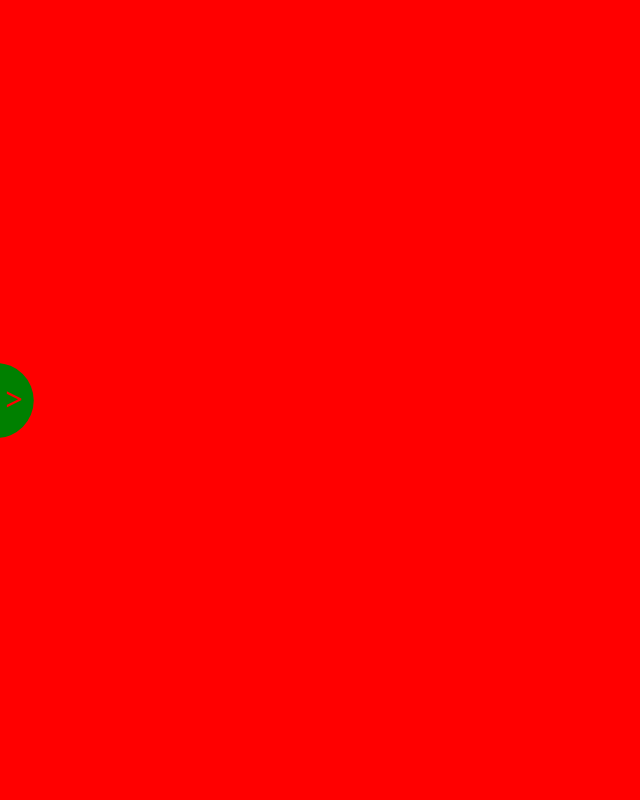
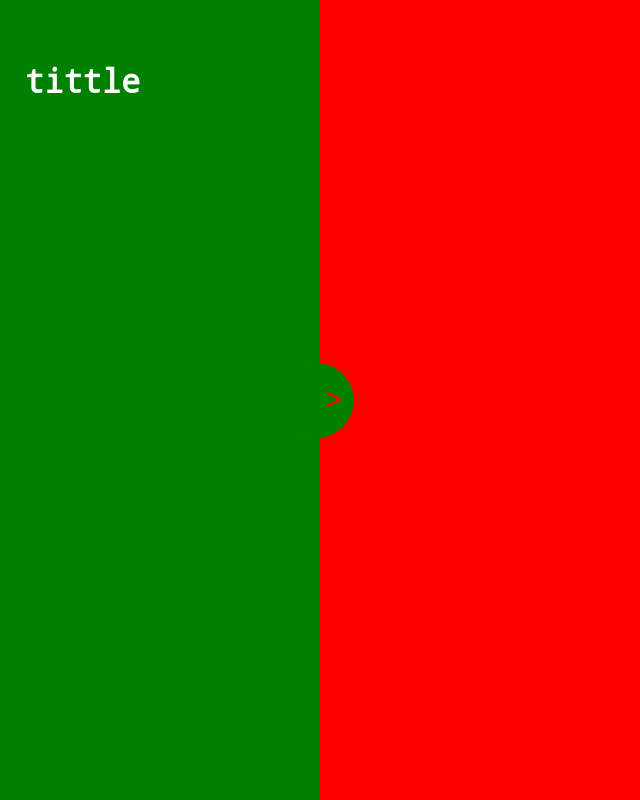
Before and after one commit to Skiddie93/Portfolio, a React (Create React App) app: page / in a window 1280 px wide. Shown: the whole page, without its empty margins (0-640 px from the left). Built offline with nearby package versions, Linux system fonts and the light colour scheme.

Commit message:
pannel slide

```diff
--- a/src/panel.jsx
+++ b/src/panel.jsx
@@ -3,12 +3,14 @@ import './styles.css'
 
 
 function Panel(){
-  const [panelPos, setPanel] = useState(true)
+const [statePanel, setPanel ] = useState(true)
   const panelToggle = () => {
-    setPanel(!panelPos);  };
+   setPanel(!statePanel)
+    }
+
   return(
-      <div id="hideShow" className="mainPanel">
-      <span onclick={panelToggle} className="movePanel">
+      <div id="hideShow" className={statePanel== true ? "mainPanel":"mainPanel-active"}>
+      <span onClick={panelToggle} className="movePanel">
       <p> >
       </p>
       </span>
@@ -17,7 +19,7 @@ function Panel(){
       </div>
       </div>
   )
-}
+ }
 
 
 export default Panel;
--- a/src/styles.css
+++ b/src/styles.css
@@ -19,10 +19,22 @@ body {
   display: flex;
   flex-direction: column;
   justify-content: center;
+  transition: transform ease 0.5s;
+  transform: translateX(0%);
+}
+
+.mainPanel-active {
+  position: relative;
+  width: 25vw;
+  height: 100vh;
+  background: green;
+  color: white;
+  padding: 25px;
+  display: flex;
+  flex-direction: column;
+  justify-content: center;
+  transition: transform ease 0.5s;
   transform: translateX(-100%);
-}
-.mainPanel:active {
-  transform: translateX(0);
 }
 
 .innerPanel {
--- a/src/styles.scss
+++ b/src/styles.scss
@@ -1,3 +1,16 @@
+@mixin panel-settings {
+  position: relative;
+  width: 25vw;
+  height: 100vh;
+  background: green;
+  color: white;
+  padding:25px;
+  display: flex;
+  flex-direction: column;
+  justify-content: center;
+  transition: transform ease 0.5s;
+}
+
 *{
   box-sizing: border-box;
   margin: 0px;
@@ -13,20 +26,14 @@ body {
 
 
 .mainPanel{
-position: relative;
-width: 25vw;
-height: 100vh;
-background: green;
-color: white;
-padding:25px;
-display: flex;
-flex-direction: column;
-justify-content: center;
-transform: translateX(-100%);
- &:active {
-    transform: translateX(0);
+  @include panel-settings;
+transform: translateX(0%);
+ }
+ .mainPanel-active {
+   @include panel-settings;
+    transform: translateX(-100%);
     }
-  }
+
 
 .innerPanel{
 height: 90%;
```
